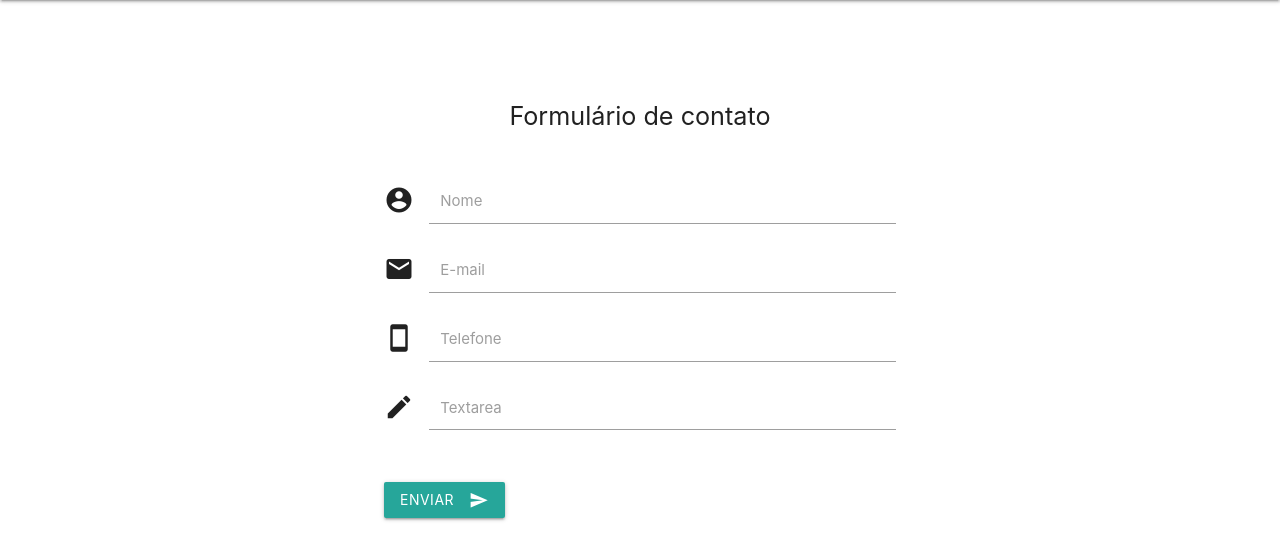
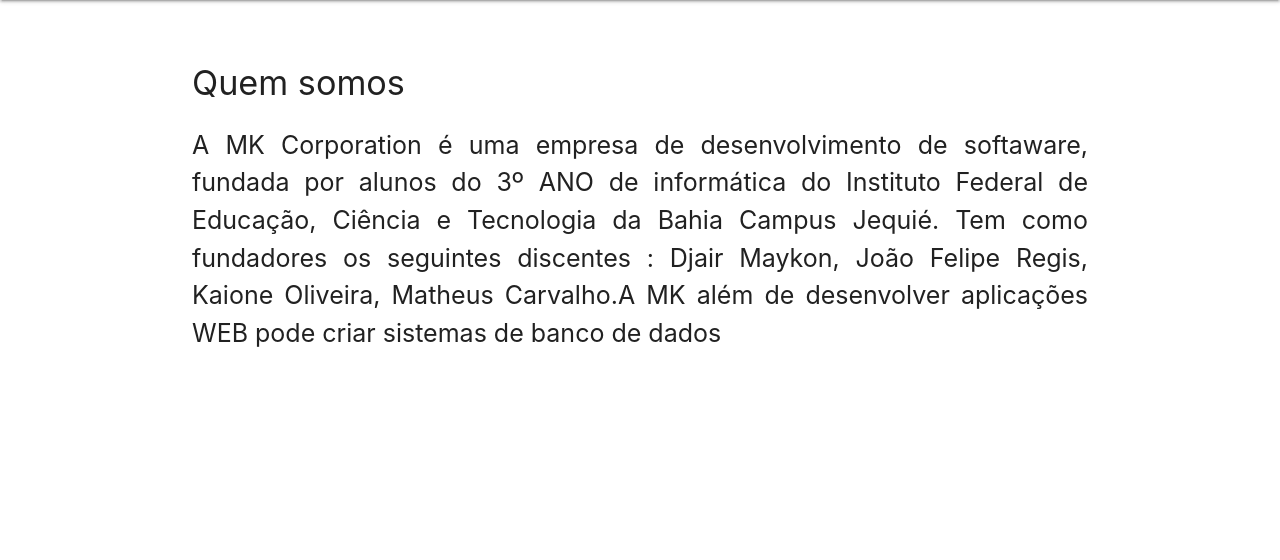
Before and after one commit to teuxsd16/Geometria_Projeto, a PHP site: page /contato.php in a window 1280 px wide. Shown: the part 64-624 px from the top of the page. Run offline with PHP 8.4, Linux system fonts and the light colour scheme; some libraries are stand-ins or nearby versions.

Commit message:
Arrumei à tela de contato e o index -->background organizado.

```diff
--- a/projetoAntigo/contato.php
+++ b/projetoAntigo/contato.php
@@ -6,7 +6,6 @@
     <meta name="viewport" content="width=device-width, initial-scale=1, shrink-to-fit=no">
     <link href="https://fonts.googleapis.com/icon?family=Material+Icons" rel="stylesheet">
     <link rel="stylesheet" href="https://cdnjs.cloudflare.com/ajax/libs/materialize/1.0.0-beta/css/materialize.min.css">
-
 
       <style type="text/css">
         #text1{
@@ -56,49 +55,17 @@
 
 
       <!--Texto de Bem vindo-->
-    <div class="container"  style="margin-top:5%;width:40%;">
-      <br>
-      <h5 align="center" class="flow-text">Formulário de contato</h5>
-      <br>
-      <form method="post">
-          <div class="input-field col s12">
-            <i class="material-icons prefix">account_circle</i>
-            <input type="text" id="nome" class="autocomplete" required>
-            <label for="nome">Nome</label>
-          </div>
-
-          <div class="input-field col s12">
-            <i class="material-icons prefix">email</i>
-            <input type="email" id="email" class="autocomplete" required>
-            <label for="email">E-mail</label>
-          </div>
-
-          <div class="input-field col s12">
-            <i class="material-icons prefix">smartphone</i>
-            <input type="tel" id="tel" class="autocomplete" required>
-            <label for="tel">Telefone</label>
-          </div>
-          <div class="input-field col s12">
-            <i class="material-icons prefix">mode_edit</i>
-            <textarea id="textarea1" class="materialize-textarea" required maxlength="200" data-length="120"></textarea>
-            <label for="textarea1">Textarea</label>
-          </div>
-          <br>
-          <button class="btn waves-effect waves-light" type="submit" name="action">Enviar
-            <i class="material-icons right">send</i>
-          </button>
-      </form>
+    <div class="container"  style="margin-top:5%;">
+        <h4>Quem somos<h4>
+        <p style="font-size:25px;" align="justify">A MK Corporation é uma empresa de desenvolvimento de softaware, fundada por alunos do 3º ANO de informática do Instituto Federal de Educação, Ciência e Tecnologia da Bahia Campus Jequié. Tem como fundadores os seguintes discentes : Djair Maykon, João Felipe Regis, Kaione Oliveira, Matheus Carvalho.A MK além de desenvolver aplicações WEB pode criar sistemas de banco de dados</p>
     </div>
 
 
-      <script>
 
-    //  $(document).ready(function() {
-          //$('input#input_text, textarea#textarea1').characterCounter();
-      //  });
-      </script>
-
+      <script src="https://code.jquery.com/jquery-3.2.1.slim.min.js"></script>
       <script src="https://cdnjs.cloudflare.com/ajax/libs/materialize/1.0.0-beta/js/materialize.min.js"></script>
-      <script src="https://code.jquery.com/jquery-3.2.1.slim.min.js"></script>
   </body>
 </html>
+
+      <!-- <p class="lead">A MK Corporation é uma empresa de desenvolvimento de softaware, fundada por alunos do 3º ANO de informática do Instituto Federal de Educação, Ciência e Tecnologia da Bahia Campus Jequié. Tem como fundadores os seguintes discentes : Djair Maykon, João Felipe Regis, Kaione Oliveira, Matheus Carvalho. -->
+      <!-- A MK além de desenvolver aplicações WEB pode criar sistemas de banco de dados</p>  -->
--- a/view/templates/index.php
+++ b/view/templates/index.php
@@ -55,7 +55,7 @@
     </ul>
 
     <!--Texto de Bem vindo-->
-    <div class="container"  style="margin-top:5%;">
+    <div class="container"  style="margin-top:10%; margin-bottom:5%;">
       <h2 class="header center white-text" id="text1">Bem vindo</h2>
       <div class="row center">
         <h5 class="header col s12 light">Uma maneira mais prática de aprender sobre sólidos geométricos</h5>
```
